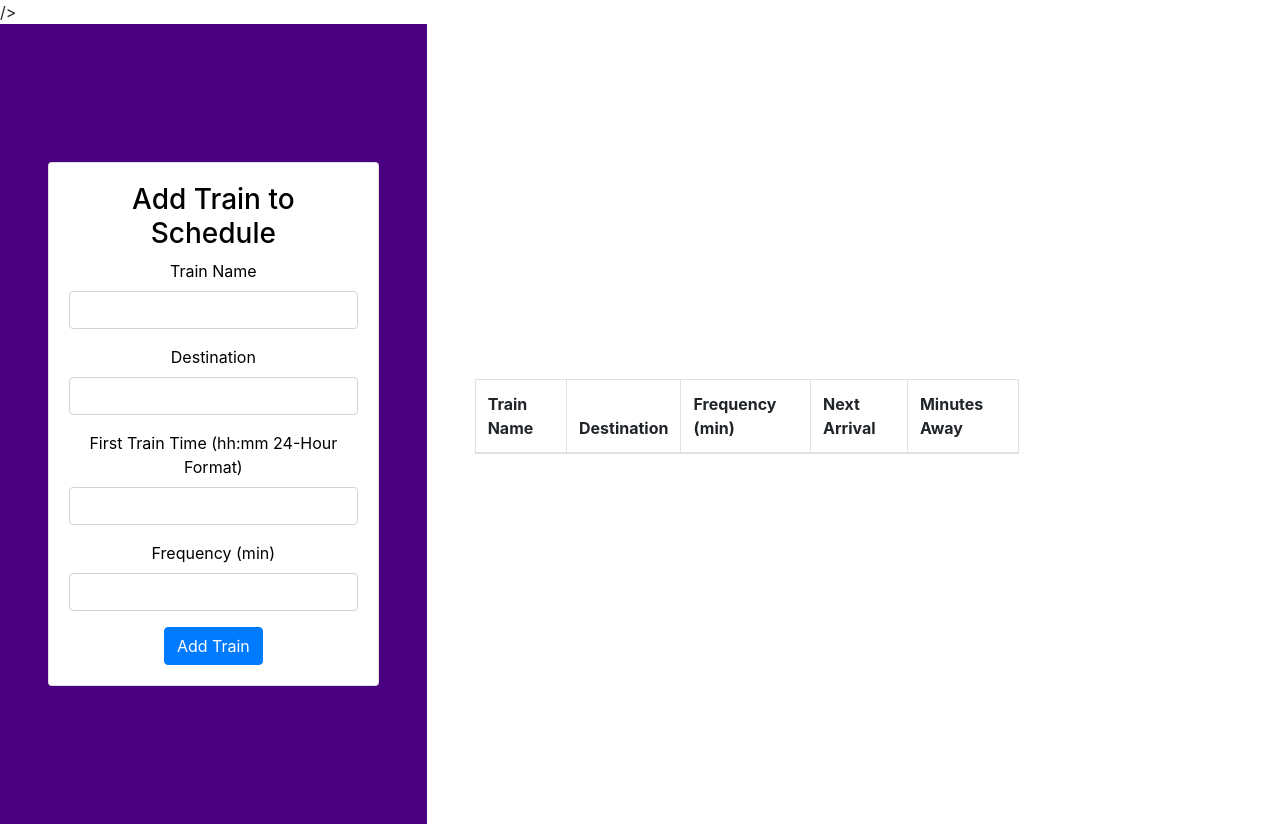
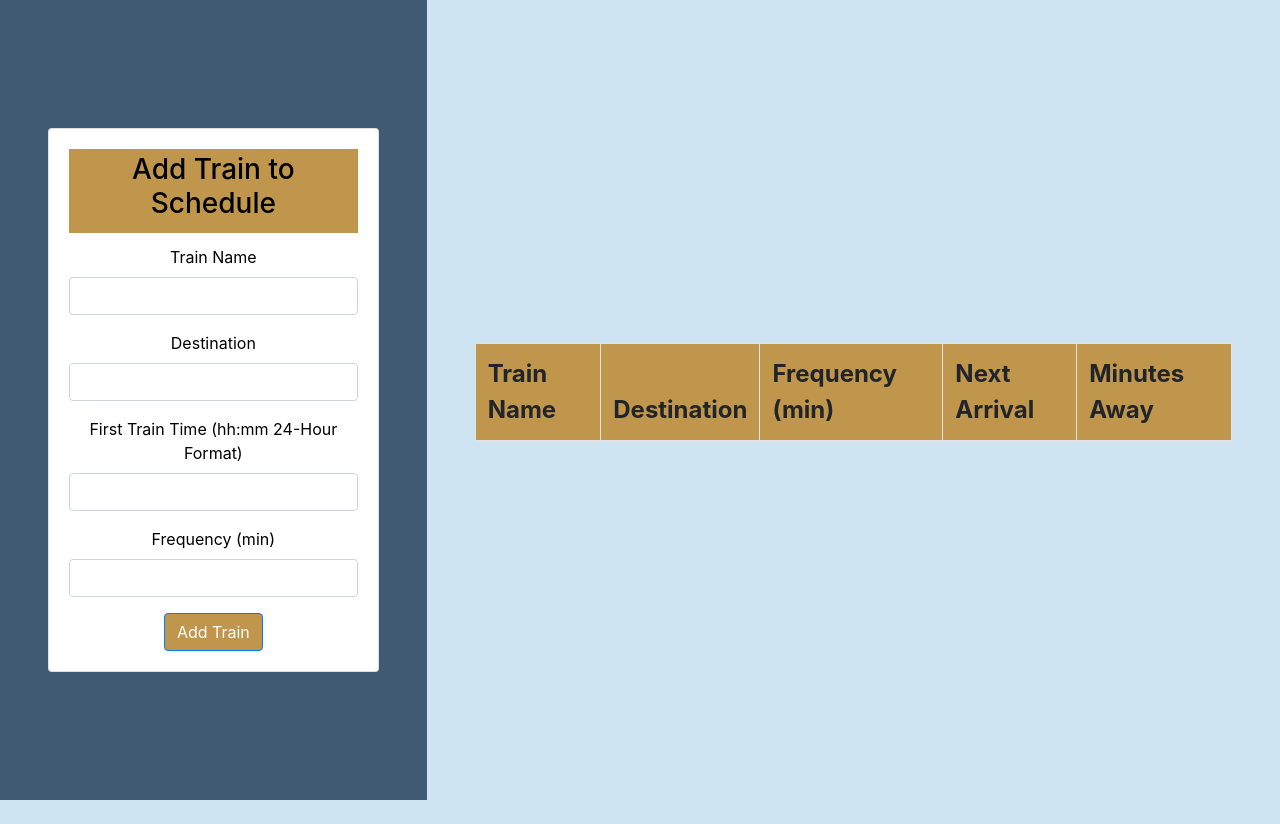
Before and after one commit to dfmattern/Train-Scheduler, a plain HTML site: page index.html in a window 1280 px wide. After the commit the page ends 800 px from the top, so only its background shows below. Drawn offline with nearby package versions, Linux system fonts and the light colour scheme; no server answers.

Commit message:
styled page with new color

```diff
--- a/assets/css/style.css
+++ b/assets/css/style.css
@@ -1,9 +1,27 @@
+html{
+    font-family: 'Open Sans', sans-serif;
+}
+body{
+    background: #CEE4F2;
+}
+.btn-custom {
+    background-color:#BF964B;
+}
+.card-title {
+    background-color: #BF964B;
+}
+
 @media (min-width: 768px) {
     .h-md-100 { height: 100vh; }
 }
 .btn-round { border-radius: 30px; }
-.bg-indigo { background: indigo; }
+.bg-left { background:#405B73; }
 .text-cyan { color: #35bdff; }
+.bg-right{background:#CEE4F2 ;}
 form{
     color: black;
 }
+thead{
+    background-color: #BF964B;
+    font-size: 24px;
+}
--- a/assets/javascript/scheduler.js
+++ b/assets/javascript/scheduler.js
@@ -31,6 +31,7 @@ $(document).ready(function(){
     let firstTrain = $("#first-train-time").val();
     let frequency = $("#train-frequency").val();
 
+    //push to database
     database.ref().push({
         trainName: trainName,
         destination : destination,
--- a/index.html
+++ b/index.html
@@ -14,6 +14,10 @@
     />
     <!--add Tailwind-->
 
+    <!--google fonts-->
+    <link
+      href="https://fonts.googleapis.com/css?family=Open+Sans&display=swap"
+      rel="stylesheet"
     />
     <!--link to local css-->
     <link rel="stylesheet" href="assets\css\style.css" />
@@ -30,9 +34,9 @@
   </head>
   <body>
     <div class="d-md-flex h-md-100 align-items-center">
-      <!-- First Half -->
+      <!-- left side -->
 
-      <div class="col-md-4 p-0 bg-indigo h-md-100">
+      <div class="col-md-4 p-0 bg-left h-md-100">
         <div
           class="text-white d-md-flex align-items-center h-100 p-5 text-center justify-content-center"
         >
@@ -40,7 +44,9 @@
             <div class="card">
               <div class="card-body">
                 <form>
-                  <div><h3>Add Train to Schedule</h3></div>
+                  <div class="card-title p-1">
+                    <h3>Add Train to Schedule</h3>
+                  </div>
                   <div class="form-group">
                     <label for="train-name">Train Name</label>
                     <input class="form-control" id="trainName" type="text" />
@@ -53,14 +59,26 @@
                     <label for="first-train-time"
                       >First Train Time (hh:mm 24-Hour Format)</label
                     >
-                    <input class="form-control" id="first-train-time" type="text" />
+                    <input
+                      class="form-control"
+                      id="first-train-time"
+                      type="text"
+                    />
                   </div>
                   <div class="form-group">
                     <label for="train-frequency">Frequency (min)</label>
-                    <input class="form-control" id="train-frequency" type="number" />
+                    <input
+                      class="form-control"
+                      id="train-frequency"
+                      type="number"
+                    />
                   </div>
 
-                  <button type="submit" class="btn btn-primary" id="add-train">
+                  <button
+                    type="submit"
+                    class="btn btn-primary btn-custom"
+                    id="add-train"
+                  >
                     Add Train
                   </button>
                 </form>
@@ -70,9 +88,9 @@
         </div>
       </div>
 
-      <!-- Second Half -->
+      <!-- right side -->
 
-      <div class="col-md-6 p-0 bg-white h-md-100">
+      <div class="col-md-8 p-0 bg-right h-md-100">
         <div
           class="d-md-flex align-items-center h-md-100 p-5 justify-content-center"
         >
```
